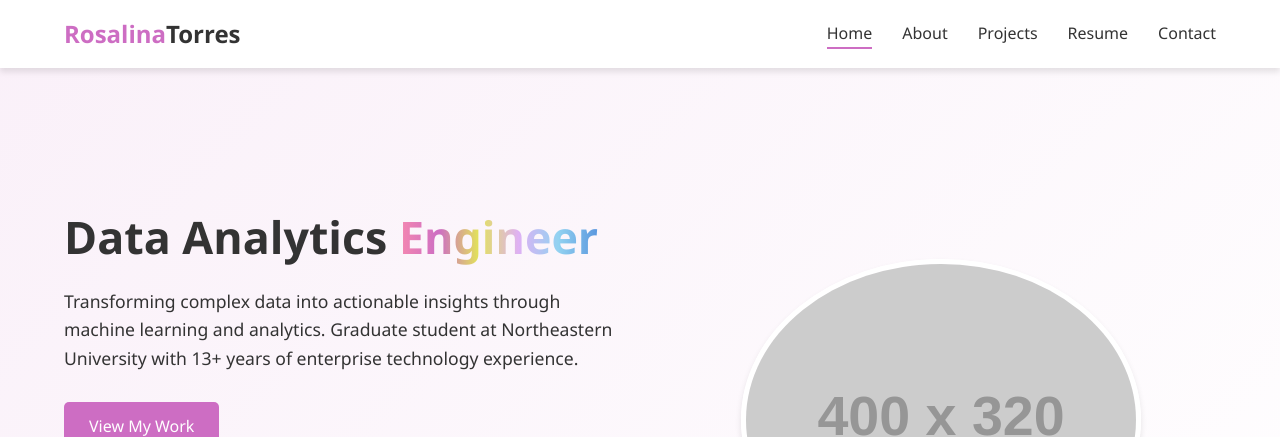
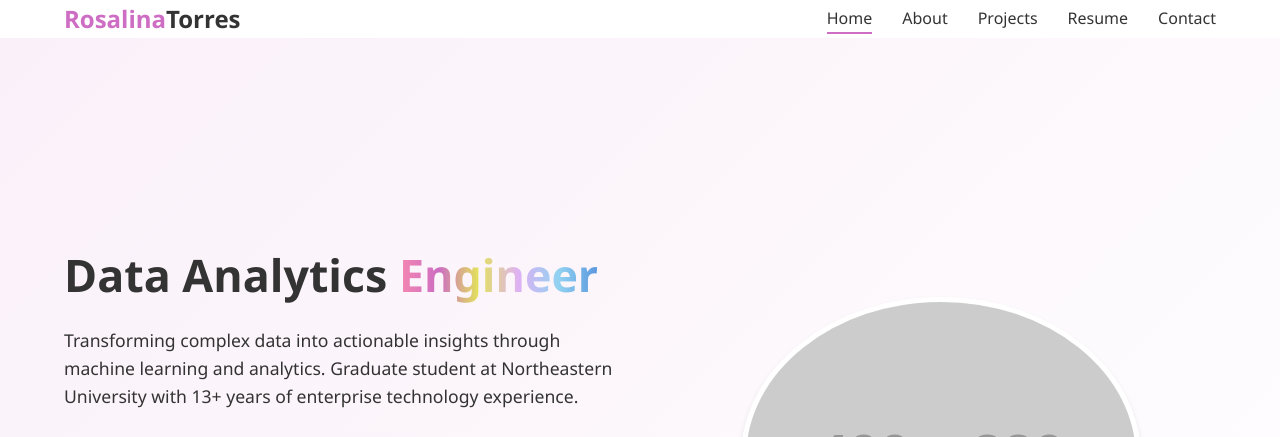
Before and after one commit to rosalinatorres888/portfolio, a plain HTML site: page portfolio-website-pastel.html in a window 1280 px wide. Shown: the top 437 px of the page. Drawn offline with Linux system fonts and the light colour scheme; placeholder pictures from the web are drawn by us.

Commit message:
portfolio-website-pastel.html

```diff
--- a/portfolio-website-pastel.html
+++ b/portfolio-website-pastel.html
@@ -128,15 +128,13 @@
         }
 
         /* Header */
-        header {
-            background-color: rgba(255, 255, 255, 0.95);
+        .hero-image img {
+            max-width: 400px;
+            border-radius: 50%;
             box-shadow: var(--shadow);
-            position: fixed;
-            width: 100%;
-            top: 0;
-            z-index: 1000;
-            padding: 15px 0;
-            transition: var(--transition);
+            border: 5px solid white;
+        }
+
         }
 
         header.scrolled {
```
